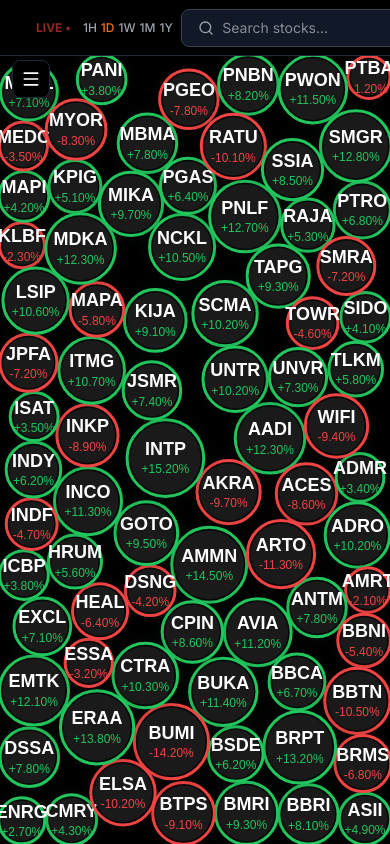
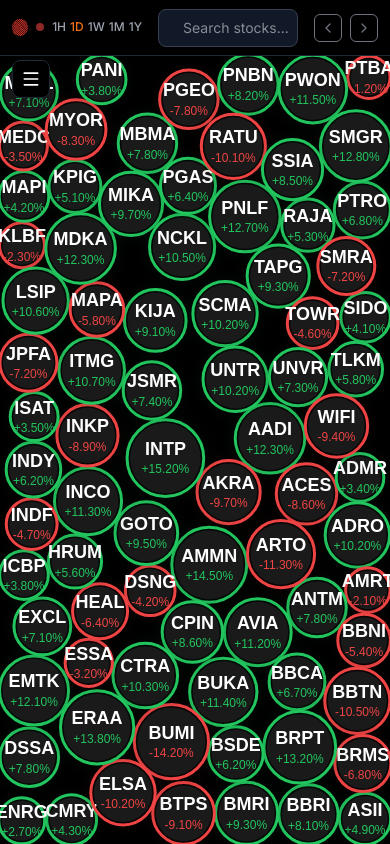
Before and after one commit to nvn01/bubbles-idx, a Next.js app: page / in a window 390 px wide. Built offline with nearby package versions, Linux system fonts and the light colour scheme; a web font is replaced by a local one.

Commit message:
fix: improve mobile header layout balance
- Change LIVE text to just blinking dot on mobile (save space)
- Keep LIVE text visible on desktop
- Shrink search bar on mobile (max-w-[140px]) to fit theme switcher
- Keep timeframe filters and theme switcher visible on all sizes

```diff
--- a/src/components/Header.tsx
+++ b/src/components/Header.tsx
@@ -94,17 +94,24 @@ export function Header({
             }}
         >
             {/* Left section - Logo, Live status and time filters */}
-            <div className="flex items-center gap-3 md:gap-4">
+            <div className="flex items-center gap-2 md:gap-4">
                 <Logo showMonogram={true} />
 
-                <div className="h-4 w-px opacity-30" style={{ backgroundColor: theme.textSecondary }} />
+                <div className="hidden md:block h-4 w-px opacity-30" style={{ backgroundColor: theme.textSecondary }} />
 
-                <button
-                    className="font-bold text-xs md:text-sm live-indicator flex-shrink-0"
-                    style={{ color: "#ef4444" }}
-                >
-                    LIVE •
-                </button>
+                {/* LIVE text on desktop, just blinking dot on mobile */}
+                <div className="flex items-center gap-1 flex-shrink-0">
+                    <div
+                        className="w-2 h-2 rounded-full live-indicator"
+                        style={{ backgroundColor: "#ef4444" }}
+                    />
+                    <span
+                        className="hidden md:inline font-bold text-sm"
+                        style={{ color: "#ef4444" }}
+                    >
+                        LIVE
+                    </span>
+                </div>
                 <div className="flex gap-1 md:gap-2">
                     {(["1H", "1D", "1W", "1M", "1Y"] as const).map((time) => (
                         <button
@@ -121,8 +128,8 @@ export function Header({
                 </div>
             </div>
 
-            {/* Center section - Search Input */}
-            <div ref={searchRef} className="relative flex-1 max-w-md">
+            {/* Center section - Search Input - smaller on mobile */}
+            <div ref={searchRef} className="relative flex-1 max-w-[140px] md:max-w-md">
                 <div
                     className="flex items-center gap-2 px-4 py-2 rounded-lg"
                     style={{
```
